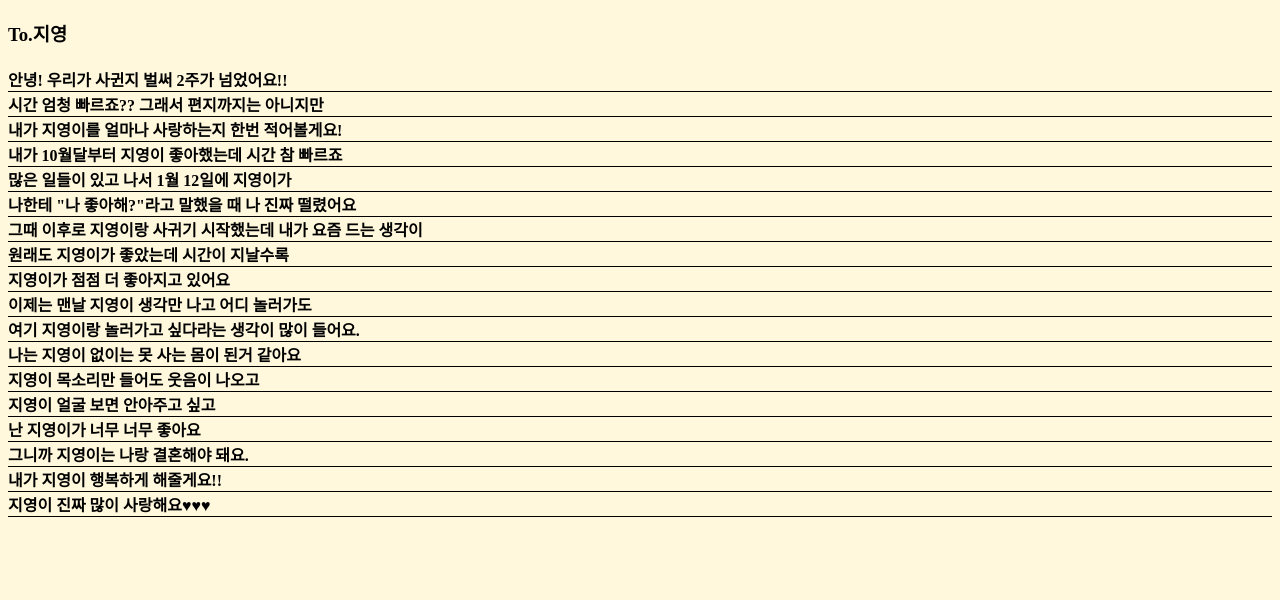
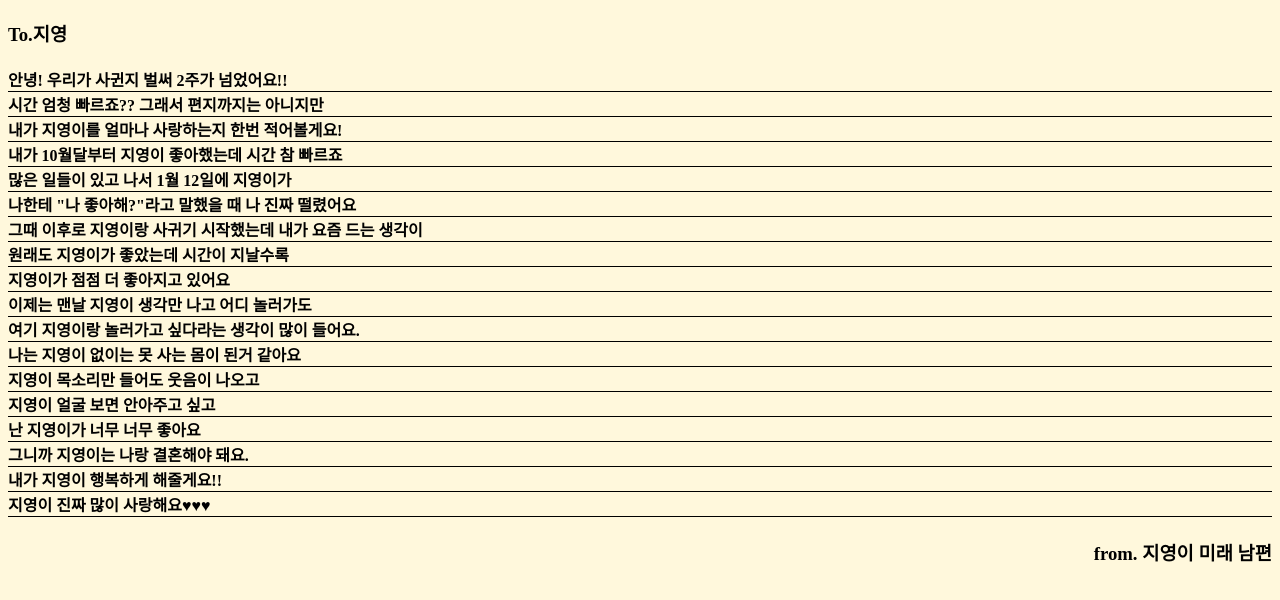
Before and after one commit to YIJUNHYOUENG/-Surprise, a plain HTML site: page index.html in a window 1280 px wide. Drawn offline with Linux system fonts and the light colour scheme.

Commit message:
Add files via upload

```diff
--- a/index.html
+++ b/index.html
@@ -11,6 +11,10 @@
         }
         .lineB {
             border-bottom: 1.5px solid black;
+        }
+
+        .last {
+            text-align: right;
         }
     </style>
 </head>
@@ -34,5 +38,7 @@
         <div class="lineB">그니까 지영이는 나랑 결혼해야 돼요.</br></div>
         <div class="lineB">내가 지영이 행복하게 해줄게요!!</br></div>
         <div class="lineB">지영이 진짜 많이 사랑해요♥♥♥</br></div></h4>
+    <h3 class="last">from. 지영이 미래 남편</h3>
+
 </body>
 </html>
```
